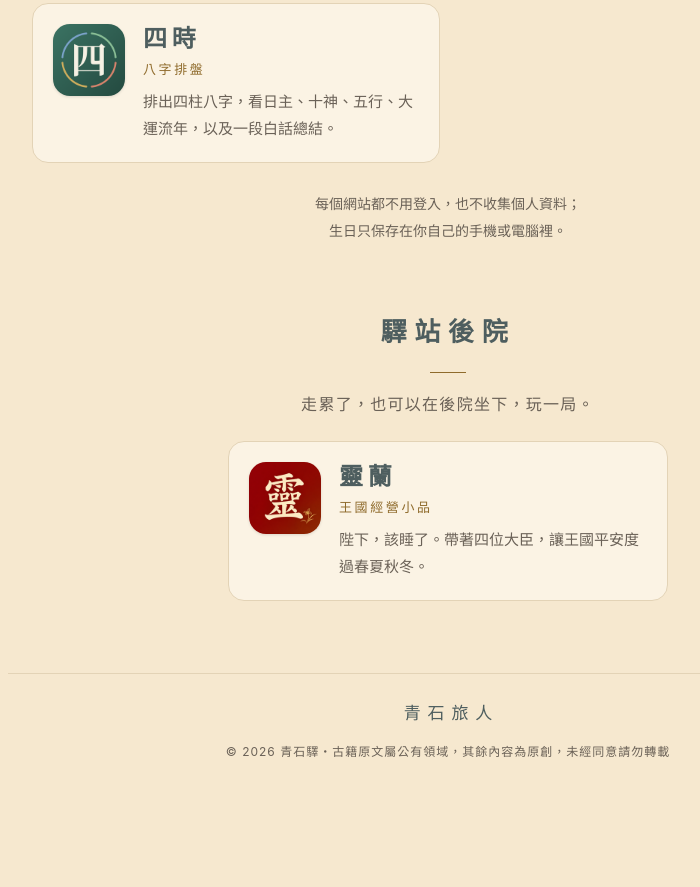
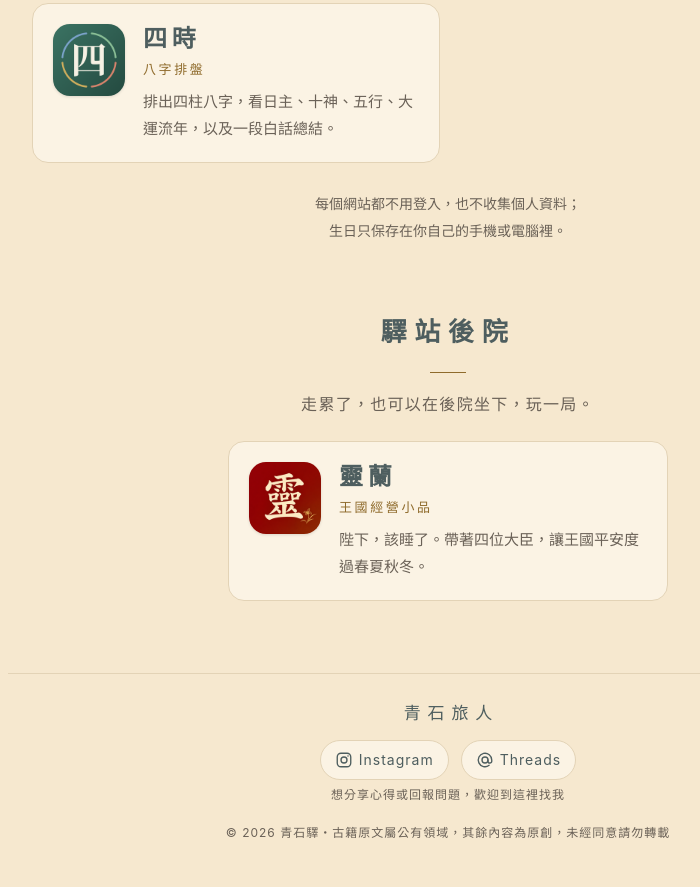
Before and after one commit to imqingstone/imqingstone.github.io, a plain HTML site: page docs/index.html in a window 1280 px wide. Shown: the part 1733-2620 px from the top of the page, without its empty margins (192-892 px from the left). Before the commit the page ends 2539 px from the top, so only its background shows below. Drawn offline with Linux system fonts and the light colour scheme.

Commit message:
頁尾加上青石旅人的 Instagram 與 Threads 連結
Co-Authored-By: Claude Opus 5.5 <noreply@anthropic.com>
Claude-Session: https://claude.ai/code/session_01DWRUU5jvQaJoFHQnnYxHa8

```diff
--- a/docs/index.html
+++ b/docs/index.html
@@ -68,6 +68,11 @@
 
 <footer>
   <p class="sign">青石旅人</p>
+  <p class="social">
+    <a href="https://www.instagram.com/imqingstone/" target="_blank" rel="noopener"><svg viewBox="0 0 24 24" aria-hidden="true"><rect x="3" y="3" width="18" height="18" rx="5"/><circle cx="12" cy="12" r="4"/><circle cx="17.3" cy="6.7" r="1" class="dot"/></svg><span>Instagram</span></a>
+    <a href="https://www.threads.com/@imqingstone" target="_blank" rel="noopener"><svg viewBox="0 0 24 24" aria-hidden="true"><circle cx="12" cy="12" r="4"/><path d="M16 12v1.5a2.5 2.5 0 0 0 5 0V12a9 9 0 1 0-3.5 7.1"/></svg><span>Threads</span></a>
+  </p>
+  <p class="social-note">想分享心得或回報問題，歡迎到這裡找我</p>
   <p id="usage" class="usage" hidden></p>
   <small class="copyright"><span class="seg">© 2026 青石驛・古籍原文屬公有領域，</span><span class="seg">其餘內容為原創，未經同意請勿轉載</span></small>
 </footer>
--- a/docs/style.css
+++ b/docs/style.css
@@ -46,6 +46,12 @@ h2::after{content:"";display:block;width:36px;height:1px;background:var(--gold);
 footer{max-width:880px;margin:48px auto 0;padding:24px 24px 40px;border-top:1px solid var(--line);text-align:center;color:var(--mute)}
 .sign{margin:0 0 4px;font-family:var(--serif);letter-spacing:.4em;text-indent:.4em;color:var(--stone)}
 .usage{margin:0 0 6px;font-size:13px;letter-spacing:2px}
+.social{display:flex;justify-content:center;gap:12px;margin:10px 0 4px}
+.social a{display:inline-flex;align-items:center;gap:6px;min-height:40px;padding:4px 14px;border:1px solid var(--line);border-radius:999px;background:var(--paper2);color:var(--stone);text-decoration:none;font-size:14px;letter-spacing:1px}
+.social a:hover{border-color:var(--stone)}
+.social svg{width:18px;height:18px;fill:none;stroke:currentColor;stroke-width:1.8;stroke-linecap:round}
+.social svg .dot{fill:currentColor;stroke:none}
+.social-note{margin:0 0 8px;font-size:12px;letter-spacing:1px}
 .copyright{font-size:12px;letter-spacing:1px}
 
 @media(max-width:700px){
```
